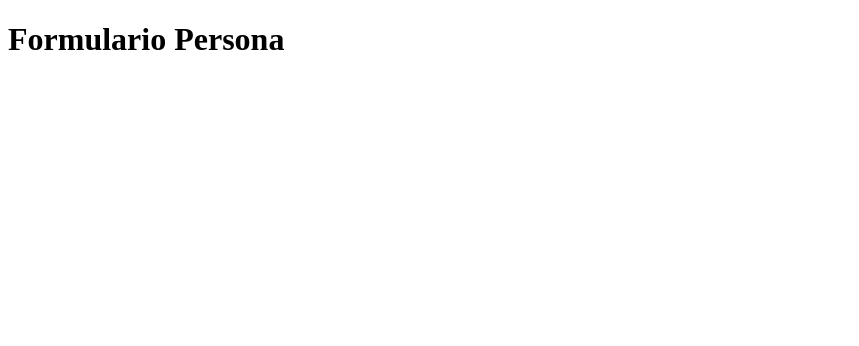
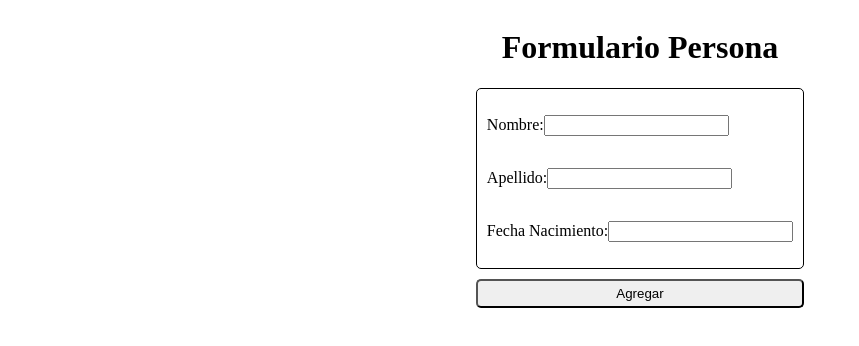
Before and after one commit to Jt0ny/pw_vue_u3_p7_at, a Vue app: page / in a window 1280 px wide. Shown: the top 346 px of the page, without its empty margins (0-859 px from the left). Built offline with nearby package versions, Linux system fonts and the light colour scheme.

Commit message:
Tarea 14

```diff
--- a/src/components/FormularioComponente.vue
+++ b/src/components/FormularioComponente.vue
@@ -1,15 +1,45 @@
 !<template>
-  <h1>Formulario Persona</h1>
+  <div class="container">
+    <h1>Formulario Persona</h1>
+    <div class="formulario">
+      <p type="Nombre:"><input type="text" /></p>
+      <p type="Apellido:"><input type="text" /></p>
+      <p type="Fecha Nacimiento:"><input type="text" /></p>
+    </div>
+    <button>Agregar</button>
+  </div>
 </template>
 
 <script>
-import{obtenerPorIdFachada} from '@/client/PersonaCliente.js'
-export default {
-
-
-}
+export default {};
 </script>
 
 <style>
+.container {
+  display: grid;
+  justify-content: center;
+  align-items: center;
+}
 
+.formulario {
+  display: grid;
+  flex-direction: center;
+  border: solid 1px black;
+  padding: 10px;
+  border-radius: 5px;
+}
+
+p::before {
+  content: attr(type);
+  width: 100px;
+}
+button {
+  margin-top: 10px;
+  padding: 5px;
+  border-radius: 5px;
+}
+h1 {
+  text-align: center;
+
+}
 </style>
```
